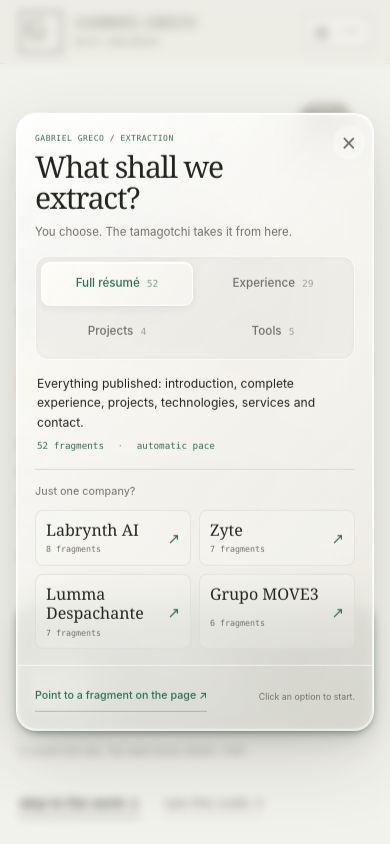
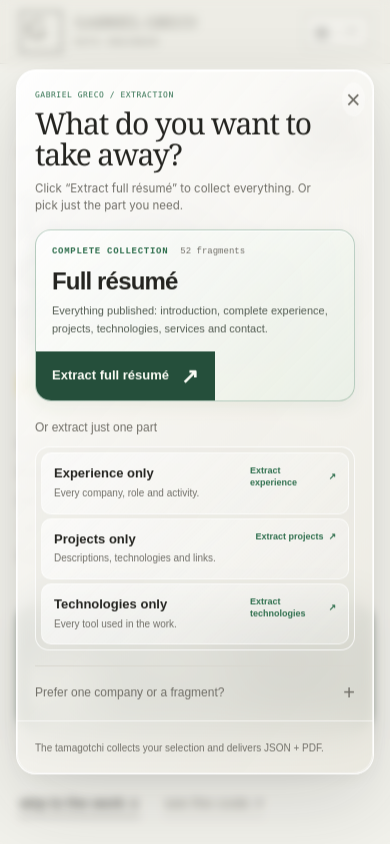
Before and after one commit to gabrielgreco1/portifolio, a Next.js app: page / in a window 390 px wide. Both pictures are taken after a click on the button 195 px from the left and 666 px from the top of the page. Shown: the top 844 px of the page. Built offline with nearby package versions, Linux system fonts and the light colour scheme.

Commit message:
Clarify extraction choices and prioritize full résumé

```diff
--- a/src/components/crawler/ScopePicker.js
+++ b/src/components/crawler/ScopePicker.js
@@ -1,28 +1,51 @@
 "use client";
-import { useRef, useState } from 'react';
+import { useRef } from 'react';
 import { AnimatePresence, motion } from 'framer-motion';
+import { useLanguage } from '@/i18n/LanguageContext';
 import { useGlassDialog } from './useGlassDialog';
 
 export default function ScopePicker({isOpen,options,companies,words,onPick,onManual,onClose,reduced}) {
-  const panel = useRef(null), [preview,setPreview] = useState('resume');
+  const panel = useRef(null);
+  const {lang} = useLanguage();
+  const copy = lang === 'pt' ? {
+    title:'O que você quer levar?',hint:'Clique em “Extrair currículo inteiro” para levar tudo. Ou escolha só a parte que interessa.',
+    complete:'COLETA COMPLETA',start:'Extrair currículo inteiro',parts:'Ou extraia apenas uma parte',
+    experiences:{title:'Só experiências',description:'Todas as empresas, cargos e atividades.',action:'Extrair experiências'},
+    projects:{title:'Só projetos',description:'Descrições, tecnologias e links.',action:'Extrair projetos'},
+    skills:{title:'Só tecnologias',description:'Todas as ferramentas usadas no trabalho.',action:'Extrair tecnologias'},
+    specific:'Prefere uma empresa ou um trecho?',company:'Escolha a empresa. O clique já começa a coleta.',companyAction:'Extrair só',manual:'Escolher um trecho no site',manualHint:'Você aponta o texto ou a imagem que quer coletar.',footer:'O tamagotchi coleta sua escolha e entrega JSON + PDF.'
+  } : {
+    title:'What do you want to take away?',hint:'Click “Extract full résumé” to collect everything. Or pick just the part you need.',
+    complete:'COMPLETE COLLECTION',start:'Extract full résumé',parts:'Or extract just one part',
+    experiences:{title:'Experience only',description:'Every company, role and activity.',action:'Extract experience'},
+    projects:{title:'Projects only',description:'Descriptions, technologies and links.',action:'Extract projects'},
+    skills:{title:'Technologies only',description:'Every tool used in the work.',action:'Extract technologies'},
+    specific:'Prefer one company or a fragment?',company:'Choose a company. Clicking starts the collection.',companyAction:'Extract only',manual:'Choose a fragment on the site',manualHint:'Point to the text or image you want to collect.',footer:'The tamagotchi collects your selection and delivers JSON + PDF.'
+  };
   useGlassDialog(isOpen,panel,onClose,reduced);
-  const current = options.find(item => item.id === preview) || options[0];
+  const full = options.find(item => item.id === 'resume');
   return <AnimatePresence>
     {isOpen && <>
       <motion.div key="scope-backdrop" className="glass-backdrop scope-backdrop" initial={{opacity:0}} animate={{opacity:1}} exit={{opacity:0}} onClick={onClose} />
-      <motion.section key="scope-picker" ref={panel} role="dialog" aria-modal="true" aria-labelledby="scope-title" className="glass-inspector scope-picker" initial={{opacity:0,scale:reduced?1:.9,y:15}} animate={{opacity:1,scale:1,y:0}} exit={{opacity:0,scale:.97,y:8}} transition={{duration:reduced?.1:.45,ease:[.22,1,.36,1]}}>
-        <header className="glass-header"><div><span className="glass-eyebrow">GABRIEL GRECO / {words.extractLabel}</span><h2 id="scope-title">{words.scopeTitle}</h2><p>{words.scopeHint}</p></div><button data-modal-close className="glass-close" aria-label={words.close} onClick={onClose}>×</button></header>
+      <motion.section key="scope-picker" ref={panel} role="dialog" aria-modal="true" aria-labelledby="scope-title" aria-describedby="scope-instructions" className="glass-inspector scope-picker" initial={{opacity:0,scale:reduced?1:.9,y:15}} animate={{opacity:1,scale:1,y:0}} exit={{opacity:0,scale:.97,y:8}} transition={{duration:reduced?.1:.45,ease:[.22,1,.36,1]}}>
+        <header className="glass-header"><div><span className="glass-eyebrow">GABRIEL GRECO / {words.extractLabel}</span><h2 id="scope-title">{copy.title}</h2><p id="scope-instructions">{copy.hint}</p></div><button data-modal-close className="glass-close" aria-label={words.close} onClick={onClose}>×</button></header>
         <div className="scope-body">
-          <div className="scope-tabs" role="group" aria-label={words.scopeTitle}>
-            {options.map(item => <button key={item.id} aria-label={item.title} className={preview===item.id?'featured':''} onMouseEnter={()=>setPreview(item.id)} onFocus={()=>setPreview(item.id)} onClick={()=>onPick(item.id)}>
-              {preview===item.id && <motion.span className="scope-pill" layoutId="scope-pill" transition={{duration:reduced?0:.22}} aria-hidden="true" />}
-              <span className="scope-option-label">{item.title}</span><span className="scope-option-count">{item.count}</span>
+          {full && <button data-modal-autofocus className="scope-full" aria-label={copy.start} onClick={()=>onPick('resume')}>
+            <span className="scope-full-top"><span>{copy.complete}</span><small>{full.count} {words.fragments}</small></span>
+            <strong>{full.title}</strong><span className="scope-full-description">{full.description}</span>
+            <span className="scope-full-action">{copy.start}<span aria-hidden="true">↗</span></span>
+          </button>}
+          <h3 className="scope-parts-title">{copy.parts}</h3>
+          <div className="scope-part-options" role="group" aria-label={copy.parts}>
+            {options.filter(item=>item.id!=='resume').map(item => <button key={item.id} aria-label={copy[item.id].action} onClick={()=>onPick(item.id)}>
+              <strong>{copy[item.id].title}</strong><span>{copy[item.id].description}</span><small>{copy[item.id].action}<span aria-hidden="true">↗</span></small>
             </button>)}
           </div>
-          <div className="scope-preview"><p>{current?.description}</p><span>{current?.count} {words.fragments} <i>·</i> {words.autoPace}</span></div>
-          <div className="scope-specific"><h3>{words.companyChoice}</h3><div className="scope-companies">{companies.map(item=><button key={item.id} aria-label={item.title} onClick={()=>onPick(item.id)}><span>{item.title}</span><small>{item.count} {words.fragments}</small><span aria-hidden="true">↗</span></button>)}</div></div>
+          <details className="scope-specific"><summary>{copy.specific}<span aria-hidden="true">+</span></summary><p>{copy.company}</p><div className="scope-companies">{companies.map(item=><button key={item.id} aria-label={`${copy.companyAction} ${item.title}`} onClick={()=>onPick(item.id)}><span>{item.title}</span><small>{copy.companyAction} {item.title}</small><span aria-hidden="true">↗</span></button>)}</div>
+            <button className="scope-manual" onClick={onManual}><strong>{copy.manual} ↗</strong><span>{copy.manualHint}</span></button>
+          </details>
         </div>
-        <footer className="scope-footer"><button onClick={onManual}>{words.pointFragment} ↗</button><span>{words.scopeStartHint}</span></footer>
+        <footer className="scope-footer"><span>{copy.footer}</span></footer>
       </motion.section>
     </>}
   </AnimatePresence>;
--- a/src/components/crawler/crawler.css
+++ b/src/components/crawler/crawler.css
@@ -203,33 +203,44 @@
 }
 @supports not (backdrop-filter: blur(2px)) { .glass-inspector { background: var(--paper); } .glass-backdrop { background: #e8e7dfd0; } }
 
-/* Scope selection uses the same warm glass as the delivered JSON. One choice starts. */
+/* Each choice says what it collects and visibly starts extraction. */
 .scope-picker { z-index: 150; left: 50%; top: 50%; translate: -50% -50%; width: min(680px, calc(100vw - 32px)); max-height: calc(100dvh - 40px); height: auto; overflow-y: auto; }
 .scope-picker + .glass-backdrop, .scope-backdrop { z-index: 140; }
 .scope-picker .glass-header { padding-bottom: 22px; }
 .scope-picker .glass-header h2 { font-size: 38px; }
 .scope-picker .glass-header p { font-size: .8rem; line-height: 1.5; }
 .scope-body { padding: 0 28px; }
-.scope-tabs { position: relative; display: grid; grid-template-columns: 1.35fr 1.15fr 1fr 1fr; gap: 4px; padding: 5px; border: 1px solid #ffffffae; border-radius: 13px; background: #d9d7cf40; box-shadow: inset 0 1px 5px #2424200b; }
-.scope-tabs button { position: relative; padding: 14px 7px; min-height: 50px; border: 0; border-radius: 9px; background: transparent; color: var(--muted); font: 500 .76rem/1.3 Inter, sans-serif; cursor: pointer; display: flex; align-items: center; justify-content: center; gap: 7px; }
-.scope-tabs button.featured { color: var(--green); }
-.scope-pill { position: absolute; inset: 0; border: 1px solid #fff; border-radius: 9px; background: linear-gradient(130deg,#fffdf7ee,#f7f6f2b8); box-shadow: 0 2px 8px #24242014,inset 0 1px 0 #fff; }
-.scope-option-label, .scope-option-count { position: relative; z-index: 1; }
-.scope-option-count { font: .6rem/1.2 Consolas, monospace; opacity: .6; }
-.scope-preview { padding: 19px 4px 22px; min-height: 112px; }
-.scope-preview p { font-size: .85rem; line-height: 1.6; max-width: 530px; }
-.scope-preview > span { display: block; color: var(--green); font: .62rem/1.4 Consolas, monospace; margin-top: 10px; }
-.scope-preview i { font-style: normal; margin: 0 8px; color: var(--faint); }
-.scope-specific { border-top: 1px solid var(--line); padding: 19px 0 20px; }
-.scope-specific h3 { font: .68rem/1.3 Inter,sans-serif; color: var(--muted); font-weight: 400; margin-bottom: 12px; }
+.scope-full { display: flex; flex-direction: column; width: 100%; padding: 20px 22px 0; border: 1px solid #3d775854; border-radius: 16px; background: linear-gradient(135deg,#ffffffbf,#e0eddf75); box-shadow: inset 0 1px 0 white,0 5px 18px #254a3210; text-align: left; color: var(--ink); cursor: pointer; transition: background .2s,box-shadow .2s; overflow: hidden; }
+.scope-full:is(:hover,:focus-visible) { background: linear-gradient(135deg,#ffffffef,#d6e9d6b0); box-shadow: inset 0 1px 0 white,0 6px 22px #254a3220; }
+.scope-full-top { display: flex; justify-content: space-between; gap: 12px; align-items: center; color: var(--green); font: 600 9px/1.3 ui-monospace,monospace; letter-spacing: .08em; }
+.scope-full-top small { font: 400 9px/1.3 ui-monospace,monospace; color: var(--muted); letter-spacing: 0; }
+.scope-full > strong { display: block; font: 600 27px/1.1 Arial,Helvetica,sans-serif; letter-spacing: -.035em; margin-top: 10px; }
+.scope-full-description { display: block; max-width: 500px; font: 400 12px/1.6 Arial,Helvetica,sans-serif; margin-top: 8px; color: #545d53; }
+.scope-full-action { display: flex; align-items: center; justify-content: space-between; gap: 12px; background: #254f3b; color: #fbfcf5; margin: 16px -22px 0; padding: 15px 22px; font: 600 14px/1.3 Arial,Helvetica,sans-serif; }
+.scope-full-action > span { font-size: 21px; line-height: 1; }
+.scope-parts-title { font: 400 12px/1.4 Arial,Helvetica,sans-serif; color: var(--muted); margin: 23px 0 10px; }
+.scope-part-options { display: grid; grid-template-columns: repeat(3,minmax(0,1fr)); gap: 4px; padding: 5px; border: 1px solid #ffffffcc; border-radius: 14px; background: #d9d7cf35; }
+.scope-part-options > button { display: flex; flex-direction: column; gap: 8px; text-align: left; min-width: 0; padding: 14px 11px 11px; border: 1px solid #ffffff90; border-radius: 10px; background: linear-gradient(135deg,#ffffffab,#ffffff45); color: var(--ink); cursor: pointer; transition: background .2s,border-color .2s; }
+.scope-part-options > button:is(:hover,:focus-visible) { border-color: #3d77585c; background: #fffef7dd; }
+.scope-part-options strong { font: 600 14px/1.3 Arial,Helvetica,sans-serif; }
+.scope-part-options button > span { font: 400 11px/1.45 Arial,Helvetica,sans-serif; color: var(--muted); flex: 1; }
+.scope-part-options small { display: flex; justify-content: space-between; gap: 5px; margin-top: 7px; color: var(--green); font: 600 10px/1.3 Arial,Helvetica,sans-serif; }
+.scope-specific { margin-top: 20px; border-top: 1px solid var(--line); padding: 16px 0 17px; }
+.scope-specific summary { display: flex; justify-content: space-between; align-items: center; gap: 10px; list-style: none; color: var(--muted); font: 400 12px/1.4 Arial,Helvetica,sans-serif; cursor: pointer; min-height: 32px; }
+.scope-specific summary::-webkit-details-marker { display: none; }
+.scope-specific summary > span { font-size: 20px; transition: transform .2s; }
+.scope-specific[open] summary > span { transform: rotate(45deg); }
+.scope-specific > p { font: 400 11px/1.5 Arial,Helvetica,sans-serif; color: var(--muted); margin: 10px 0 12px; }
 .scope-companies { display: grid; grid-template-columns: 1fr 1fr; gap: 8px; }
 .scope-companies button { display: grid; grid-template-columns: 1fr auto; gap: 4px 10px; text-align: left; padding: 12px 14px; border: 1px solid #d9d7cf90; border-radius: 8px; background: #ffffff28; color: var(--ink); font: 400 17px/1.2 Georgia,serif; cursor: pointer; transition: background .2s, border-color .2s; }
 .scope-companies button:hover, .scope-companies button:focus-visible { background: #fffdf6c0; border-color: #2f6f4e65; }
 .scope-companies small { grid-column: 1; font: .58rem/1.3 Consolas,monospace; color: var(--muted); }
 .scope-companies button > span:last-child { grid-column: 2; grid-row: 1 / 3; align-self: center; font-size: 15px; color: var(--green); }
-.scope-footer { display: flex; justify-content: space-between; align-items: center; gap: 10px; border-top: 1px solid #ffffffa0; padding: 18px 28px 22px; }
-.scope-footer button { border: 0; border-bottom: 1px solid #2f6f4e55; background: none; color: var(--green); font: 500 .7rem/1.3 Inter,sans-serif; padding: 3px 0; cursor: pointer; }
-.scope-footer > span { font-size: .6rem; color: var(--muted); }
+.scope-manual { width: 100%; display: flex; flex-direction: column; align-items: flex-start; gap: 5px; padding: 14px 0 3px; border: 0; background: none; color: var(--green); text-align: left; cursor: pointer; }
+.scope-manual strong { font: 600 12px/1.4 Arial,Helvetica,sans-serif; }
+.scope-manual > span { font: 400 11px/1.4 Arial,Helvetica,sans-serif; color: var(--muted); }
+.scope-footer { border-top: 1px solid #ffffffa0; padding: 14px 28px 18px; }
+.scope-footer > span { font: 400 11px/1.5 Arial,Helvetica,sans-serif; color: var(--muted); }
 .fragment-tasks { padding-left: 16px; margin: 8px 0; font: 12px/1.5 Inter,sans-serif; }
 .fragment-tasks li + li { margin-top: 5px; }
 .crawl-memory-fragment { overflow: hidden; }
@@ -242,17 +253,21 @@
   .scope-picker .glass-header h2 { font-size: 30px; }
   .scope-picker .glass-header p { font-size: .72rem; }
   .scope-body { padding: 0 18px; }
-  .scope-tabs { grid-template-columns: 1fr 1fr; gap: 4px; }
-  .scope-tabs button { min-height: 44px; padding: 12px 6px; font-size: .73rem; }
-  .scope-preview { padding: 14px 2px 16px; min-height: 102px; }
-  .scope-preview p { font-size: .76rem; }
-  .scope-preview > span { font-size: .58rem; margin-top: 8px; }
-  .scope-specific { padding: 14px 0 16px; }
+  .scope-full { padding: 16px 16px 0; }
+  .scope-full > strong { font-size: 24px; }
+  .scope-full-description { font-size: 11px; }
+  .scope-full-action { margin: 14px -16px 0; padding: 14px 16px; font-size: 13px; }
+  .scope-parts-title { margin-top: 18px; }
+  .scope-part-options { grid-template-columns: 1fr; }
+  .scope-part-options > button { padding: 12px; display: grid; grid-template-columns: 1fr auto; gap: 4px 10px; }
+  .scope-part-options strong { font-size: 13px; }
+  .scope-part-options button > span { font-size: 10px; grid-column: 1; }
+  .scope-part-options small { grid-column: 2; grid-row: 1/3; align-items: center; margin: 0; font-size: 9px; max-width: 86px; }
+  .scope-specific { margin-top: 15px; padding: 10px 0 12px; }
   .scope-companies button { font-size: 16px; padding: 10px; min-height: 54px; }
   .scope-companies small { font-size: .52rem; }
-  .scope-footer { padding: 14px 18px 18px; flex-wrap: wrap; }
-  .scope-footer button { min-height: 32px; font-size: .67rem; }
-  .scope-footer > span { font-size: .55rem; }
+  .scope-footer { padding: 12px 18px 15px; }
+  .scope-footer > span { font-size: 10px; }
   .origin-choices { max-height: none; overflow-y: hidden; }
 }
-@media (prefers-reduced-motion: reduce) { .scope-companies button { transition: none; } }
+@media (prefers-reduced-motion: reduce) { .scope-companies button,.scope-full,.scope-part-options > button,.scope-specific summary > span { transition: none; } }
--- a/src/components/crawler/useGlassDialog.js
+++ b/src/components/crawler/useGlassDialog.js
@@ -9,11 +9,11 @@
     const mainInert = main?.inert, languageInert = language?.inert, overflow = document.body.style.overflow;
     if (main) main.inert = true; if (language) language.inert = true;
     document.body.style.overflow = 'hidden';
-    const focus = setTimeout(() => panel.current?.querySelector('[data-modal-close]')?.focus({preventScroll:true}),reduced ? 80 : 400);
+    const focus = setTimeout(() => (panel.current?.querySelector('[data-modal-autofocus]') || panel.current?.querySelector('[data-modal-close]'))?.focus({preventScroll:true}),reduced ? 80 : 400);
     function key(event) {
       if (event.key === 'Escape') { event.preventDefault(); onClose(); }
       if (event.key === 'Tab') {
-        const items = [...(panel.current?.querySelectorAll('button:not([disabled]), a[href], [tabindex="0"]') || [])].filter(node => node.getClientRects().length);
+        const items = [...(panel.current?.querySelectorAll('button:not([disabled]), summary, a[href], [tabindex="0"]') || [])].filter(node => node.getClientRects().length);
         const first = items[0], last = items.at(-1);
         if (event.shiftKey && document.activeElement === first) { event.preventDefault(); last?.focus(); }
         else if (!event.shiftKey && document.activeElement === last) { event.preventDefault(); first?.focus(); }
```
